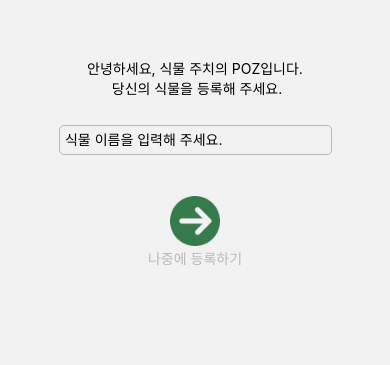
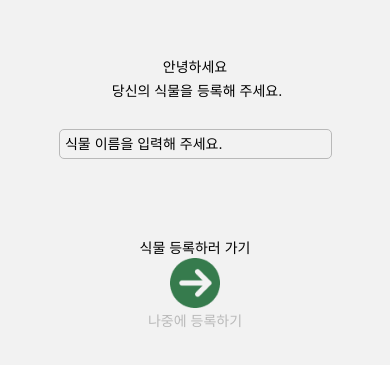
Before and after one commit to POZ-PlantOwner-sZone/POZ-Frontend, a React Native app: screen /RegisterPlant in a window 390 px wide. Shown: the part 269-634 px from the top of the page. Built offline with nearby package versions, Linux system fonts and the light colour scheme.

Commit message:
Fix: 식물 등록 뷰 수정 #12

```diff
--- a/src/screens/RegisterPlantScreen.jsx
+++ b/src/screens/RegisterPlantScreen.jsx
@@ -8,13 +8,14 @@ const RegisterPlantScreen = ({ navigation }) => {
     <View style={styles.container}>
         <View style={styles.textContent}>
             <View style={styles.detailText}>
-                <Text style={styles.text}>안녕하세요, 식물 주치의 POZ입니다.</Text>
+                <Text style={styles.text}>안녕하세요</Text>
                 <Text style={styles.text}> 당신의 식물을 등록해 주세요.</Text>
             </View>
             <TextInput style={styles.textInput}
                 placeholder="식물 이름을 입력해 주세요."
             />
         </View>
+        <Text style={styles.textStyle}>식물 등록하러 가기</Text>
         <View style={styles.registerContent}>
             <TouchableOpacity style={styles.iconSection}>
                 <Image source={registerButton} style={styles.icon}/>
@@ -48,7 +49,7 @@ const styles = StyleSheet.create({
   },
   textContent: {
     width: "70%",
-    margin: "5%",
+    margin: "20%",
   },
   registerContent: {
     marginTop: "5%",
@@ -67,6 +68,12 @@ const styles = StyleSheet.create({
   iconSection: {
     margin: "4%",
   },
+  text: {
+    padding: 2,
+  },
+  textStyle: {
+    marginBottom: -20,
+  },
 });
 
 export default RegisterPlantScreen;
```
